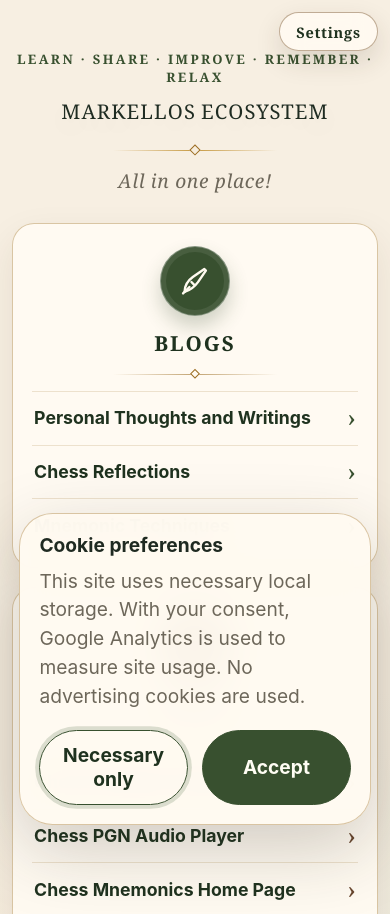
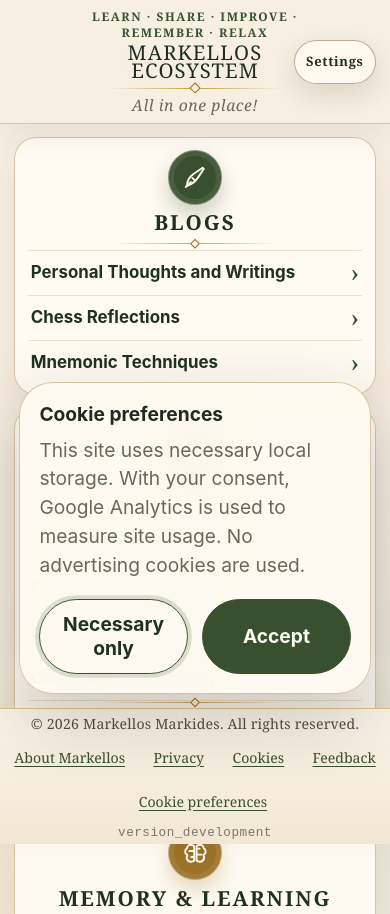
Before and after one commit to mmark76/markellos-ecosystem, a website built with Vite: page index.html in a window 390 px wide. Shown: the top 914 px of the page. Built offline with nearby package versions, Linux system fonts and the light colour scheme.

Commit message:
feat: add fixed shell and compact card spacing (#9)

```diff
--- a/src/components/cookie-banner/cookie-banner.css
+++ b/src/components/cookie-banner/cookie-banner.css
@@ -1,8 +1,8 @@
 .cookie-banner {
   position: fixed;
-  z-index: 20;
+  z-index: 25;
   right: var(--space-4);
-  bottom: 5rem;
+  bottom: calc(var(--fixed-footer-height) + 1rem);
   left: var(--space-4);
   display: flex;
   width: min(58rem, calc(100% - 2rem));
@@ -89,7 +89,6 @@ html[data-ui-theme='dark'] .cookie-banner__button:focus-visible {
 
 @media (max-width: 45rem) {
   .cookie-banner {
-    bottom: 7rem;
     align-items: stretch;
     flex-direction: column;
     gap: var(--space-4);
--- a/src/components/ecosystem/ecosystem.css
+++ b/src/components/ecosystem/ecosystem.css
@@ -3,9 +3,10 @@
   z-index: 1;
   display: grid;
   width: min(86rem, 100%);
-  margin: clamp(1.5rem, 3vw, 2.75rem) auto 0;
+  align-items: start;
+  margin: 0 auto;
   grid-template-columns: repeat(3, minmax(0, 1fr));
-  gap: clamp(1.1rem, 2vw, 1.75rem);
+  gap: clamp(0.5rem, 1vw, 0.75rem);
 }
 
 .category-card {
@@ -16,7 +17,7 @@
   min-width: 0;
   align-items: stretch;
   flex-direction: column;
-  padding: clamp(1.35rem, 2.1vw, 1.8rem);
+  padding: clamp(0.6rem, 1.1vw, 0.85rem);
   border: 1px solid rgba(156, 109, 34, 0.38);
   border-radius: clamp(1.15rem, 2vw, 1.5rem);
   background: rgba(255, 251, 243, 0.94);
@@ -60,10 +61,10 @@
 
 .category-card__icon {
   display: grid;
-  width: 4.15rem;
-  height: 4.15rem;
+  width: 3rem;
+  height: 3rem;
   place-items: center;
-  margin: -0.15rem auto 1rem;
+  margin: 0 auto 0.35rem;
   border: 1px solid rgba(255, 255, 255, 0.38);
   border-radius: 50%;
   background: var(--category-color);
@@ -74,8 +75,8 @@
 }
 
 .category-card__icon-svg {
-  width: 2.15rem;
-  height: 2.15rem;
+  width: 1.55rem;
+  height: 1.55rem;
 }
 
 .category-card__title {
@@ -97,7 +98,7 @@
   display: block;
   width: min(8.5rem, 54%);
   height: 1px;
-  margin: 0.9rem auto 0;
+  margin: 0.4rem auto 0;
   background: linear-gradient(90deg, transparent, rgba(156, 109, 34, 0.62), transparent);
 }
 
@@ -115,7 +116,7 @@
 
 .category-card__links {
   display: grid;
-  margin: 0.85rem 0 0;
+  margin: 0.3rem 0 0;
   padding: 0;
   list-style: none;
 }
@@ -135,15 +136,12 @@
 @media (max-width: 45rem) {
   .ecosystem {
     width: 100%;
-    margin-top: 1.5rem;
     grid-template-columns: 1fr;
-    grid-auto-rows: auto;
-    gap: 1rem;
+    gap: 0.6rem;
   }
 
   .category-card {
-    min-height: 0;
-    padding: 1.3rem 1rem 0.75rem;
+    padding: 0.65rem 0.65rem 0.5rem;
     border-radius: 1.15rem;
   }
 
@@ -152,14 +150,14 @@
   }
 
   .category-card__icon {
-    width: 3.65rem;
-    height: 3.65rem;
-    margin-bottom: 0.8rem;
+    width: 2.85rem;
+    height: 2.85rem;
+    margin-bottom: 0.3rem;
   }
 
   .category-card__icon-svg {
-    width: 1.9rem;
-    height: 1.9rem;
+    width: 1.5rem;
+    height: 1.5rem;
   }
 
   .category-card__title {
--- a/src/components/ecosystem/ecosystem.js
+++ b/src/components/ecosystem/ecosystem.js
@@ -94,7 +94,11 @@ function createCategoryCard(group) {
 export function createEcosystem(groups) {
   const section = createElement('section', {
     classNames: ['ecosystem'],
-    attributes: { 'aria-label': 'Markellos ecosystem categories and project links' },
+    attributes: {
+      id: 'ecosystem-links',
+      tabindex: '-1',
+      'aria-label': 'Markellos ecosystem categories and project links',
+    },
   });
 
   section.append(...groups.map(createCategoryCard));
--- a/src/components/footer/footer.css
+++ b/src/components/footer/footer.css
@@ -1,6 +1,6 @@
 .site-footer {
   position: fixed;
-  z-index: 15;
+  z-index: 20;
   right: 0;
   bottom: 0;
   left: 0;
@@ -10,21 +10,17 @@
   align-items: center;
   justify-content: center;
   flex-direction: column;
-  gap: 0.32rem;
-  padding: 1rem max(3vw, calc((100vw - 96rem) / 2)) 0.8rem;
+  gap: 0.1rem;
+  padding: 0.45rem max(0.75rem, calc((100vw - 96rem) / 2))
+    calc(0.35rem + env(safe-area-inset-bottom, 0px));
   border-top: 1px solid rgba(199, 154, 66, 0.5);
-  background: linear-gradient(180deg, rgba(250, 244, 232, 0.9), rgba(242, 231, 212, 0.96));
+  background: linear-gradient(180deg, rgba(250, 244, 232, 0.98), rgba(242, 231, 212, 0.99));
   color: var(--color-muted);
   font-family: Georgia, 'Times New Roman', serif;
   font-size: 0.88rem;
   text-align: center;
   backdrop-filter: blur(0.9rem);
   box-shadow: 0 -0.75rem 2rem rgba(63, 44, 22, 0.07);
-}
-
-.page-shell + .site-footer {
-  padding-block: 1.15rem 1rem;
-  backdrop-filter: none;
 }
 
 .site-footer::before {
@@ -58,20 +54,24 @@
 
 .site-footer__navigation {
   display: flex;
+  max-width: 100%;
   flex-wrap: wrap;
   justify-content: center;
-  gap: 0;
+  gap: 0 0.15rem;
 }
 
 .site-footer__link {
   position: relative;
+  display: inline-flex;
+  min-height: 44px;
+  align-items: center;
+  padding: 0.2rem 0.1rem;
   color: var(--color-green);
   text-decoration-thickness: 1px;
   text-underline-offset: 0.22em;
 }
 
 .site-footer__button {
-  padding: 0;
   border: 0;
   background: transparent;
   text-decoration: underline;
@@ -81,7 +81,7 @@
 .site-footer__version {
   position: absolute;
   right: max(0.875rem, 2vw);
-  bottom: 0.35rem;
+  bottom: 0.2rem;
   margin: 0;
   color: rgba(81, 75, 64, 0.72);
   font-family: 'Courier New', Courier, monospace;
@@ -92,12 +92,12 @@
 }
 
 .site-footer__link + .site-footer__link {
-  margin-left: 1.5rem;
+  margin-left: 1rem;
 }
 
 .site-footer__link + .site-footer__link::before {
   position: absolute;
-  left: -0.78rem;
+  left: -0.55rem;
   color: rgba(156, 109, 34, 0.62);
   content: '|';
 }
@@ -121,8 +121,8 @@ html[data-ui-theme='dark'] .site-footer::after {
 
 @media (min-width: 68rem) and (max-height: 52rem) {
   .site-footer {
-    gap: 0.12rem;
-    padding: 0.45rem max(3vw, calc((100vw - 82rem) / 2)) 0.35rem;
+    gap: 0.05rem;
+    padding: 0.3rem max(0.75rem, calc((100vw - 82rem) / 2)) 0.25rem;
     font-size: 0.72rem;
   }
 
@@ -145,7 +145,21 @@ html[data-ui-theme='dark'] .site-footer::after {
 
 @media (max-width: 45rem) {
   .site-footer {
-    padding-inline: 0.875rem;
+    gap: 0.05rem;
+    padding: 0.3rem 0.625rem calc(0.25rem + env(safe-area-inset-bottom, 0px));
+    font-size: 0.76rem;
+  }
+
+  .site-footer__navigation {
+    column-gap: 0.45rem;
+  }
+
+  .site-footer__link + .site-footer__link {
+    margin-left: 0;
+  }
+
+  .site-footer__link + .site-footer__link::before {
+    display: none;
   }
 
   .site-footer__version {
--- a/src/components/hero/hero.css
+++ b/src/components/hero/hero.css
@@ -1,12 +1,54 @@
 .hero {
-  position: relative;
+  position: fixed;
+  z-index: 30;
+  top: 0;
+  right: 0;
+  left: 0;
+  min-width: 0;
+  padding: calc(0.45rem + env(safe-area-inset-top, 0px)) clamp(80px, 10vw, 128px) 0.4rem;
+  border-bottom: 1px solid rgba(199, 154, 66, 0.5);
+  background: rgba(247, 239, 226, 0.97);
+  box-shadow: 0 0.65rem 1.6rem rgba(63, 44, 22, 0.07);
+  text-align: center;
+  backdrop-filter: blur(0.85rem);
+}
+
+.skip-link {
+  position: absolute;
+  z-index: 3;
+  top: 0.55rem;
+  left: 0.75rem;
+  padding: 0.55rem 0.75rem;
+  border: 2px solid var(--color-gold-dark);
+  border-radius: 0.55rem;
+  background: #fffdf7;
+  color: var(--color-green-dark);
+  font-weight: 700;
+  text-decoration: none;
+  transform: translateY(calc(-100% - 1rem));
+}
+
+.skip-link:focus {
+  outline: none;
+  transform: none;
+}
+
+.hero > .ui-settings {
+  position: absolute;
   z-index: 2;
-  margin-bottom: 1rem;
-  text-align: center;
+  top: 0;
+  right: max(0.75rem, env(safe-area-inset-right, 0px));
+  bottom: 0;
+  display: grid;
+  align-items: center;
+}
+
+.hero .ui-settings__launcher {
+  position: static;
 }
 
 .hero__eyebrow {
-  margin: 0 0 0.9rem;
+  margin: 0 0 0.35rem;
   color: var(--color-green);
   font-family: Georgia, 'Times New Roman', serif;
   font-size: clamp(0.68rem, 0.95vw, 0.9rem);
@@ -51,7 +93,7 @@ html[data-ui-title-size='extra-small'] .hero__title {
   display: block;
   width: min(17rem, 42vw);
   height: 1px;
-  margin: 1.5rem auto 0;
+  margin: 0.6rem auto 0;
   background: linear-gradient(90deg, transparent, var(--color-gold), transparent);
 }
 
@@ -68,7 +110,7 @@ html[data-ui-title-size='extra-small'] .hero__title {
 }
 
 .hero__subtitle {
-  margin: 0.85rem auto 0;
+  margin: 0.35rem auto 0;
   color: var(--color-muted);
   font-family: Georgia, 'Times New Roman', serif;
   font-size: clamp(1rem, 1.35vw, 1.25rem);
@@ -81,6 +123,17 @@ html[data-ui-theme='dark'] .hero__title {
   text-shadow: 0 0.4rem 1.2rem rgba(0, 0, 0, 0.28);
 }
 
+html[data-ui-theme='dark'] .hero {
+  border-color: rgba(230, 189, 102, 0.48);
+  background: rgba(22, 27, 23, 0.97);
+}
+
+html[data-ui-theme='contrast'] .hero {
+  border-color: #111111;
+  background: #ffffff;
+  box-shadow: none;
+}
+
 html[data-ui-theme='dark'] .hero__divider::before,
 html[data-ui-theme='dark'] .category-card__divider::after {
   background: #20241f;
@@ -88,7 +141,7 @@ html[data-ui-theme='dark'] .category-card__divider::after {
 
 @media (min-width: 68rem) and (max-height: 52rem) {
   .hero {
-    margin-bottom: 0;
+    padding-block: 0.35rem 0.3rem;
   }
 
   .hero__eyebrow {
@@ -115,12 +168,13 @@ html[data-ui-theme='dark'] .category-card__divider::after {
 
 @media (max-width: 45rem) {
   .hero {
-    margin-bottom: 1rem;
-    padding-top: 1.5rem;
+    padding: calc(0.4rem + env(safe-area-inset-top, 0px)) clamp(72px, 22vw, 84px) 0.4rem;
   }
 
   .hero__eyebrow {
-    letter-spacing: 0.18em;
+    margin-bottom: 0.25rem;
+    font-size: 0.62rem;
+    letter-spacing: 0.13em;
   }
 
   .hero__title {
@@ -129,9 +183,34 @@ html[data-ui-theme='dark'] .category-card__divider::after {
 
   html[data-ui-title-layout='one-line'] .hero__title {
     font-size: clamp(1.35rem, 7.2vw, 2.3rem);
+    white-space: normal;
+  }
+
+  html[data-ui-title-layout='one-line'] .hero__title-line {
+    display: block;
+  }
+
+  html[data-ui-title-layout='one-line'] .hero__title-line + .hero__title-line {
+    margin-left: 0;
   }
 
   html[data-ui-title-layout='one-line'][data-ui-title-size='extra-small'] .hero__title {
     font-size: clamp(1.05rem, 5.2vw, 1.7rem);
   }
+
+  .hero__divider {
+    width: min(9rem, 48vw);
+    margin-top: 0.4rem;
+  }
+
+  .hero__subtitle {
+    margin-top: 0.25rem;
+    font-size: 0.82rem;
+  }
+
+  .hero .ui-settings__launcher {
+    min-height: 44px;
+    padding: 8px 11px;
+    font-size: 13px;
+  }
 }
--- a/src/components/hero/hero.js
+++ b/src/components/hero/hero.js
@@ -2,9 +2,15 @@ import './hero.css';
 import { createElement } from '../../utils/dom.js';
 
 export function createHero() {
-  const hero = createElement('section', {
+  const hero = createElement('header', {
     classNames: ['hero'],
     attributes: { 'aria-labelledby': 'main-title' },
+  });
+
+  const skipLink = createElement('a', {
+    classNames: ['skip-link'],
+    text: 'Skip to project categories',
+    attributes: { href: '#ecosystem-links' },
   });
 
   const eyebrow = createElement('p', {
@@ -38,6 +44,6 @@ export function createHero() {
     text: 'All in one place!',
   });
 
-  hero.append(eyebrow, title, divider, subtitle);
+  hero.append(skipLink, eyebrow, title, divider, subtitle);
   return hero;
 }
--- a/src/components/project-node/project-node.css
+++ b/src/components/project-node/project-node.css
@@ -1,12 +1,12 @@
 .project-node {
   display: flex;
   min-width: 0;
-  min-height: 2.9rem;
+  min-height: 44px;
   align-items: center;
   justify-content: space-between;
-  gap: 0.9rem;
-  margin: 0 -0.45rem;
-  padding: 0.62rem 0.55rem;
+  gap: 0.5rem;
+  margin: 0 -0.15rem;
+  padding: 0.2rem 0.3rem;
   border-radius: 0.65rem;
   color: var(--color-green-dark);
   font-size: 0.9rem;
@@ -51,17 +51,14 @@
 }
 
 .category-card--brown .project-node {
-  min-height: 2.72rem;
-  padding-block: 0.52rem;
   font-size: 0.86rem;
 }
 
 @media (max-width: 45rem) {
   .project-node,
   .category-card--brown .project-node {
-    min-height: 2.75rem;
-    padding-block: 0.65rem;
-    font-size: 0.92rem;
+    padding-block: 0.25rem;
+    font-size: 0.88rem;
   }
 }
 
--- a/src/main.js
+++ b/src/main.js
@@ -12,6 +12,7 @@ import { createUiSettings } from './components/ui-settings/ui-settings.js';
 import { ecosystemGroups } from './data/projects.js';
 import { initializeAnalytics } from './services/analytics-service.js';
 import { clearConsent } from './services/consent-service.js';
+import { observeFixedShell } from './services/fixed-shell-service.js';
 import { applyUiSettings } from './services/ui-settings-service.js';
 import { createElement, focusFirstInteractive } from './utils/dom.js';
 import './styles/default-scale.css';
@@ -57,10 +58,15 @@ function renderApp() {
 
   const main = createElement('main', {
     classNames: ['page-shell'],
+    attributes: { id: 'main-content' },
   });
+  const header = createHero();
+  const footer = createFooter();
 
-  main.append(createHero(), createEcosystem(ecosystemGroups));
-  app.replaceChildren(main, createFooter(), createUiSettings());
+  header.append(createUiSettings());
+  main.append(createEcosystem(ecosystemGroups));
+  app.replaceChildren(header, main, footer);
+  observeFixedShell({ header, footer });
   appendCookieBanner();
 }
 
--- /dev/null
+++ b/src/services/fixed-shell-service.js
@@ -0,0 +1,52 @@
+const HEADER_HEIGHT_PROPERTY = '--fixed-header-height';
+const FOOTER_HEIGHT_PROPERTY = '--fixed-footer-height';
+
+function readHeight(element) {
+  return Math.ceil(element.getBoundingClientRect().height);
+}
+
+export function updateFixedShellHeights({ header, footer, root = document.documentElement }) {
+  root.style.setProperty(HEADER_HEIGHT_PROPERTY, `${readHeight(header)}px`);
+  root.style.setProperty(FOOTER_HEIGHT_PROPERTY, `${readHeight(footer)}px`);
+}
+
+export function observeFixedShell({ header, footer, root = document.documentElement }) {
+  let animationFrameId = null;
+
+  const update = () => {
+    animationFrameId = null;
+    updateFixedShellHeights({ header, footer, root });
+  };
+
+  const scheduleUpdate = () => {
+    if (animationFrameId !== null) {
+      return;
+    }
+
+    if (typeof globalThis.requestAnimationFrame === 'function') {
+      animationFrameId = globalThis.requestAnimationFrame(update);
+    } else {
+      update();
+    }
+  };
+
+  const ResizeObserverConstructor = globalThis.ResizeObserver;
+  const observer = ResizeObserverConstructor ? new ResizeObserverConstructor(scheduleUpdate) : null;
+
+  observer?.observe(header);
+  observer?.observe(footer);
+  globalThis.addEventListener?.('resize', scheduleUpdate);
+  globalThis.addEventListener?.('markellos:ui-settings-changed', scheduleUpdate);
+  globalThis.document?.fonts?.ready?.then(scheduleUpdate);
+  scheduleUpdate();
+
+  return () => {
+    observer?.disconnect();
+    globalThis.removeEventListener?.('resize', scheduleUpdate);
+    globalThis.removeEventListener?.('markellos:ui-settings-changed', scheduleUpdate);
+
+    if (animationFrameId !== null) {
+      globalThis.cancelAnimationFrame?.(animationFrameId);
+    }
+  };
+}
--- a/src/styles/default-scale.css
+++ b/src/styles/default-scale.css
@@ -36,24 +36,12 @@ html[data-ui-title-size='large'] .hero__title {
   font-size: clamp(32px, 6vw, 64px);
 }
 
-body {
-  padding-bottom: 80px;
-}
-
-body:has(.page-shell) {
-  padding-bottom: 0;
-}
-
 .site-footer {
-  gap: 5.12px;
-  padding: 16px max(3vw, calc((100vw - 1536px) / 2)) 12.8px;
+  gap: 2px;
+  padding: 7px max(12px, calc((100vw - 1536px) / 2)) calc(6px + env(safe-area-inset-bottom, 0px));
   font-size: 14.08px;
   backdrop-filter: blur(14.4px);
   box-shadow: 0 -12px 32px rgba(63, 44, 22, 0.07);
-}
-
-.page-shell + .site-footer {
-  backdrop-filter: none;
 }
 
 .site-footer::before {
@@ -68,11 +56,11 @@ body:has(.page-shell) {
 }
 
 .site-footer__link + .site-footer__link {
-  margin-left: 24px;
+  margin-left: 16px;
 }
 
 .site-footer__link + .site-footer__link::before {
-  left: -12.48px;
+  left: -9px;
 }
 
 .no-script-page__footer {
@@ -82,21 +70,13 @@ body:has(.page-shell) {
 }
 
 @media (min-width: 68rem) and (max-height: 52rem) {
-  body {
-    padding-bottom: 54.4px;
-  }
-
-  body:has(.page-shell) {
-    padding-bottom: 0;
-  }
-
   .hero__title {
     font-size: clamp(34.4px, 3.9vw, 59.2px);
   }
 
   .site-footer {
-    gap: 1.92px;
-    padding: 7.2px max(3vw, calc((100vw - 1312px) / 2)) 5.6px;
+    gap: 1px;
+    padding: 5px max(12px, calc((100vw - 1312px) / 2)) calc(4px + env(safe-area-inset-bottom, 0px));
     font-size: 11.52px;
   }
 
@@ -113,10 +93,6 @@ body:has(.page-shell) {
 }
 
 @media (max-width: 45rem) {
-  body {
-    padding-bottom: 0;
-  }
-
   html[data-ui-title-layout='one-line'] .hero__title {
     font-size: clamp(21.6px, 7.2vw, 36.8px);
   }
@@ -126,6 +102,6 @@ body:has(.page-shell) {
   }
 
   .site-footer {
-    padding-inline: 14px;
+    padding: 5px 10px calc(4px + env(safe-area-inset-bottom, 0px));
   }
 }
--- a/src/styles/global.css
+++ b/src/styles/global.css
@@ -2,7 +2,6 @@ body {
   min-height: 100vh;
   overflow-x: hidden;
   overflow-y: auto;
-  padding-bottom: 5rem;
   background:
     radial-gradient(circle at 0% 52%, rgba(216, 190, 144, 0.2), transparent 32%),
     radial-gradient(circle at 100% 48%, rgba(169, 194, 177, 0.18), transparent 34%), #f7efe2;
@@ -54,21 +53,7 @@ body::after {
   }
 }
 
-@media (min-width: 68rem) and (max-height: 52rem) {
-  body {
-    padding-bottom: 3.4rem;
-  }
-}
-
 @media (max-width: 45rem) {
-  body {
-    padding-bottom: 0;
-  }
-
-  body .site-footer {
-    position: static;
-  }
-
   body::before,
   body::after {
     display: none;
@@ -76,10 +61,10 @@ body::after {
 
   body .cookie-banner {
     right: 1rem;
-    bottom: max(1rem, env(safe-area-inset-bottom, 0px));
+    bottom: calc(var(--fixed-footer-height) + 0.75rem);
     left: 1rem;
     width: auto;
-    max-height: calc(100dvh - 2rem - env(safe-area-inset-bottom, 0px));
+    max-height: calc(100dvh - var(--fixed-header-height) - var(--fixed-footer-height) - 1.5rem);
     overflow-y: auto;
     overscroll-behavior: contain;
   }
--- a/src/styles/layout.css
+++ b/src/styles/layout.css
@@ -1,18 +1,26 @@
+.page-shell,
+.page-shell :where(a, button, select, [tabindex]) {
+  scroll-margin-top: calc(var(--fixed-header-height) + var(--fixed-focus-gap));
+  scroll-margin-bottom: calc(var(--fixed-footer-height) + var(--fixed-focus-gap));
+}
+
+html {
+  scroll-padding-top: calc(var(--fixed-header-height) + var(--fixed-focus-gap));
+  scroll-padding-bottom: calc(var(--fixed-footer-height) + var(--fixed-focus-gap));
+}
+
 .page-shell {
   position: relative;
   isolation: isolate;
-  width: min(88rem, calc(100% - clamp(2rem, 5vw, 5rem)));
+  width: min(88rem, calc(100% - clamp(1.5rem, 4vw, 3rem)));
+  min-height: 100dvh;
   margin: 0 auto;
-  padding: clamp(1.25rem, 2.5vw, 2rem) 0 clamp(2.5rem, 5vw, 4rem);
-}
-
-.page-shell + .site-footer {
-  position: relative;
+  padding: calc(var(--fixed-header-height) + var(--fixed-content-gap)) 0
+    calc(var(--fixed-footer-height) + var(--fixed-content-gap));
 }
 
 @media (max-width: 45rem) {
   .page-shell {
-    width: min(100% - 1.25rem, 36rem);
-    padding: 1.1rem 0 2rem;
+    width: min(100% - 1.5rem, 36rem);
   }
 }
--- a/src/styles/noscript.css
+++ b/src/styles/noscript.css
@@ -1,3 +1,17 @@
+:root {
+  --fixed-header-height: 8.5rem;
+  --fixed-footer-height: 5rem;
+  --fixed-focus-gap: 0.75rem;
+  scroll-padding-top: calc(var(--fixed-header-height) + var(--fixed-focus-gap));
+  scroll-padding-bottom: calc(var(--fixed-footer-height) + var(--fixed-focus-gap));
+}
+
+body {
+  margin: 0;
+  overflow-x: hidden;
+  background: #f7efe2;
+}
+
 .no-script-page,
 .no-script-page * {
   box-sizing: border-box;
@@ -6,7 +20,7 @@
 .no-script-page {
   width: min(86rem, calc(100% - 2rem));
   margin: 0 auto;
-  padding: 3rem 0;
+  padding: calc(var(--fixed-header-height) + 0.75rem) 0 calc(var(--fixed-footer-height) + 0.75rem);
   color: #1f2a21;
   font-family:
     Inter,
@@ -19,13 +33,22 @@
 }
 
 .no-script-page__header {
-  max-width: 46rem;
-  margin: 0 auto 2rem;
+  position: fixed;
+  z-index: 30;
+  top: 0;
+  right: 0;
+  left: 0;
+  min-height: var(--fixed-header-height);
+  margin: 0;
+  padding: 0.45rem max(0.75rem, calc((100% - 46rem) / 2));
+  border-bottom: 1px solid rgba(199, 154, 66, 0.5);
+  background: rgba(247, 239, 226, 0.98);
+  box-shadow: 0 0.65rem 1.6rem rgba(63, 44, 22, 0.07);
   text-align: center;
 }
 
 .no-script-page__eyebrow {
-  margin: 0 0 0.75rem;
+  margin: 0 0 0.35rem;
   color: #38502f;
   font-family: Georgia, 'Times New Roman', serif;
   font-size: 0.78rem;
@@ -40,7 +63,7 @@
 }
 
 .no-script-page h1 {
-  margin: 0 0 0.9rem;
+  margin: 0 0 0.4rem;
   color: #1f321f;
   font-size: clamp(2rem, 6vw, 4rem);
   font-weight: 500;
@@ -49,18 +72,19 @@
 .no-script-page__header > p:last-child {
   margin: 0;
   color: #6d675a;
-  line-height: 1.6;
+  line-height: 1.4;
 }
 
 .no-script-page__groups {
   display: grid;
   grid-template-columns: repeat(3, minmax(0, 1fr));
-  gap: 1.5rem;
+  align-items: start;
+  gap: clamp(0.5rem, 1vw, 0.75rem);
 }
 
 .no-script-page__group {
   min-width: 0;
-  padding: 1.5rem;
+  padding: clamp(0.6rem, 1.1vw, 0.85rem);
   border: 1px solid rgba(156, 109, 34, 0.38);
   border-radius: 1.5rem;
   background: rgba(255, 250, 240, 0.96);
@@ -69,7 +93,7 @@
 
 .no-script-page__group h2 {
   overflow-wrap: anywhere;
-  margin: 0 0 1rem;
+  margin: 0 0 0.45rem;
   color: #1f321f;
   font-size: 1.35rem;
 }
@@ -93,9 +117,11 @@
 
 .no-script-page__group a {
   display: block;
-  min-height: 2.75rem;
-  padding: 0.7rem 0;
+  min-height: 44px;
+  padding: 0.25rem 0;
   overflow-wrap: anywhere;
+  scroll-margin-top: calc(var(--fixed-header-height) + var(--fixed-focus-gap));
+  scroll-margin-bottom: calc(var(--fixed-footer-height) + var(--fixed-focus-gap));
 }
 
 .no-script-page__group a:hover,
@@ -112,12 +138,28 @@
 }
 
 .no-script-page__footer {
+  position: fixed;
+  z-index: 20;
+  right: 0;
+  bottom: 0;
+  left: 0;
   display: flex;
+  min-height: var(--fixed-footer-height);
   flex-wrap: wrap;
+  align-items: center;
   justify-content: center;
-  gap: 1.5rem;
-  margin-top: 2rem;
+  gap: 0.75rem;
+  margin: 0;
+  padding: 0.35rem 0.75rem;
+  border-top: 1px solid rgba(199, 154, 66, 0.5);
+  background: rgba(242, 231, 212, 0.99);
   font-size: 0.9rem;
+}
+
+.no-script-page__footer a {
+  display: inline-flex;
+  min-height: 44px;
+  align-items: center;
 }
 
 @media (max-width: 67.5rem) {
@@ -127,13 +169,30 @@
 }
 
 @media (max-width: 45rem) {
+  :root {
+    --fixed-header-height: 10.5rem;
+    --fixed-footer-height: 5.5rem;
+  }
+
   .no-script-page {
     width: min(100% - 1.25rem, 36rem);
-    padding-top: 1.5rem;
+  }
+
+  .no-script-page__header {
+    padding: 0.4rem 0.75rem;
+  }
+
+  .no-script-page h1 {
+    font-size: clamp(1.75rem, 10vw, 2.5rem);
   }
 
   .no-script-page__groups {
     grid-template-columns: 1fr;
-    gap: 1rem;
+    gap: 0.6rem;
+  }
+
+  .no-script-page__footer {
+    gap: 0.2rem 0.75rem;
+    padding-inline: 0.625rem;
   }
 }
--- a/src/styles/tokens.css
+++ b/src/styles/tokens.css
@@ -21,4 +21,9 @@
   --space-5: 1.25rem;
   --space-6: 1.5rem;
   --space-8: 2rem;
+
+  --fixed-header-height: 8rem;
+  --fixed-footer-height: 6.5rem;
+  --fixed-content-gap: clamp(0.6rem, 1.2vw, 0.9rem);
+  --fixed-focus-gap: 0.75rem;
 }
```
Also changed, not shown: src/components/ui-settings/ui-settings.css (+7 -14 lines), tests/dom-dialog-focus.test.js (+6 -2 lines), tests/fixed-shell.test.js (added, +85 -0 lines).
